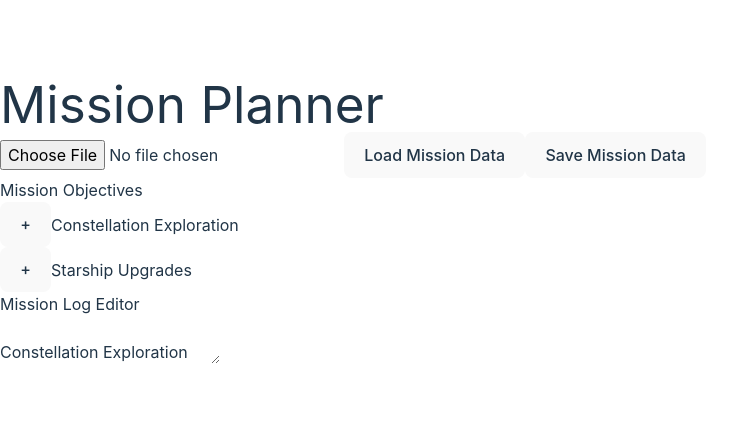
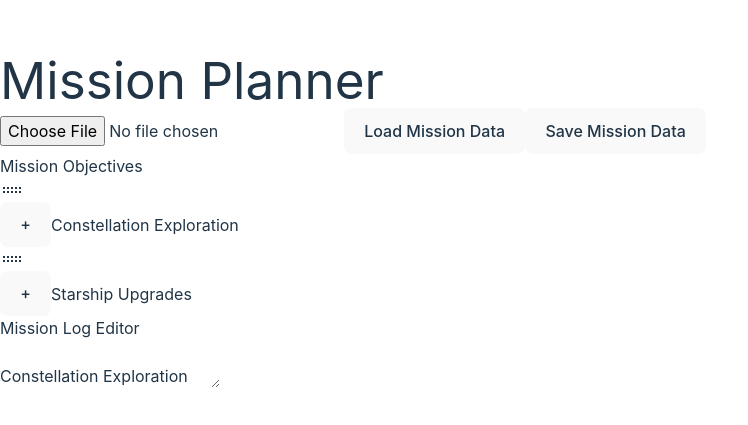
Before and after one commit to olaservo/todotab, a React (Vite) app: page / in a window 1280 px wide. Shown: the part 177-602 px from the top of the page, without its empty margins (0-748 px from the left). Built offline with nearby package versions, Linux system fonts and the light colour scheme.

Commit message:
Add handles for drag and drop

```diff
--- a/src/TodoList.tsx
+++ b/src/TodoList.tsx
@@ -66,10 +66,17 @@ const TodoItem: React.FC<TodoItemProps> = ({ item, depth = 0, provided }) => {
     <div
       ref={provided.innerRef}
       {...provided.draggableProps}
-      {...provided.dragHandleProps}
-      className={`mb-2 rounded-l-full rounded-r-lg ${getBackgroundColor()} p-2 transition-all duration-300 hover:brightness-110`}
+      className={`mb-2 rounded-l-full rounded-r-lg ${getBackgroundColor()} p-2 transition-all duration-300 hover:brightness-110 flex items-center`}
     >
-      <div className="flex items-center">
+      <div
+        {...provided.dragHandleProps}
+        className="mr-2 cursor-move"
+      >
+        <svg width="24" height="24" viewBox="0 0 24 24" fill="currentColor" xmlns="http://www.w3.org/2000/svg">
+          <path d="M3 15V13H5V15H3ZM3 11V9H5V11H3ZM7 15V13H9V15H7ZM7 11V9H9V11H7ZM11 15V13H13V15H11ZM11 11V9H13V11H11ZM15 15V13H17V15H15ZM15 11V9H17V11H15ZM19 15V13H21V15H19ZM19 11V9H21V11H19Z" />
+        </svg>
+      </div>
+      <div className="flex-grow flex items-center">
         {item.children && item.children.length > 0 && (
           <button
             onClick={() => setIsOpen(!isOpen)}
@@ -86,7 +93,7 @@ const TodoItem: React.FC<TodoItemProps> = ({ item, depth = 0, provided }) => {
             <div
               ref={droppableProvided.innerRef}
               {...droppableProvided.droppableProps}
-              className="ml-6 mt-2"
+              className="ml-6 mt-2 w-full"
             >
               {item.children.map((child, index) => (
                 <Draggable key={child.id} draggableId={child.id} index={index}>
```
